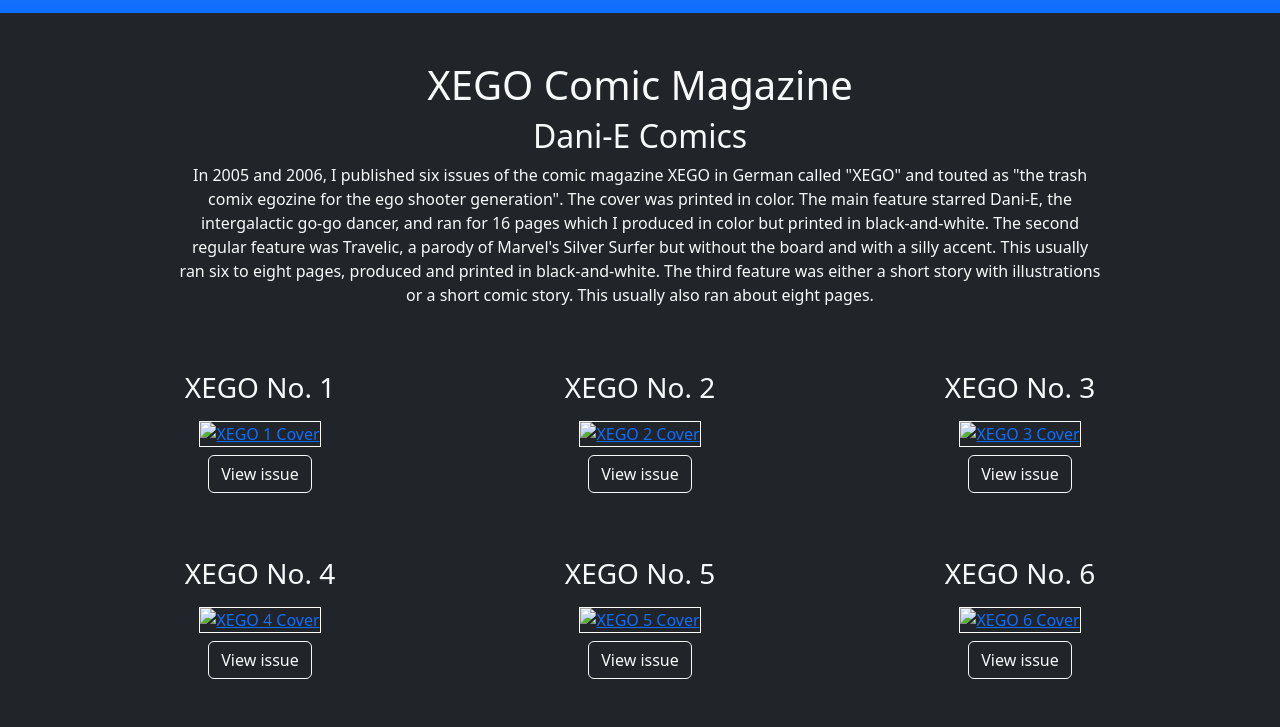
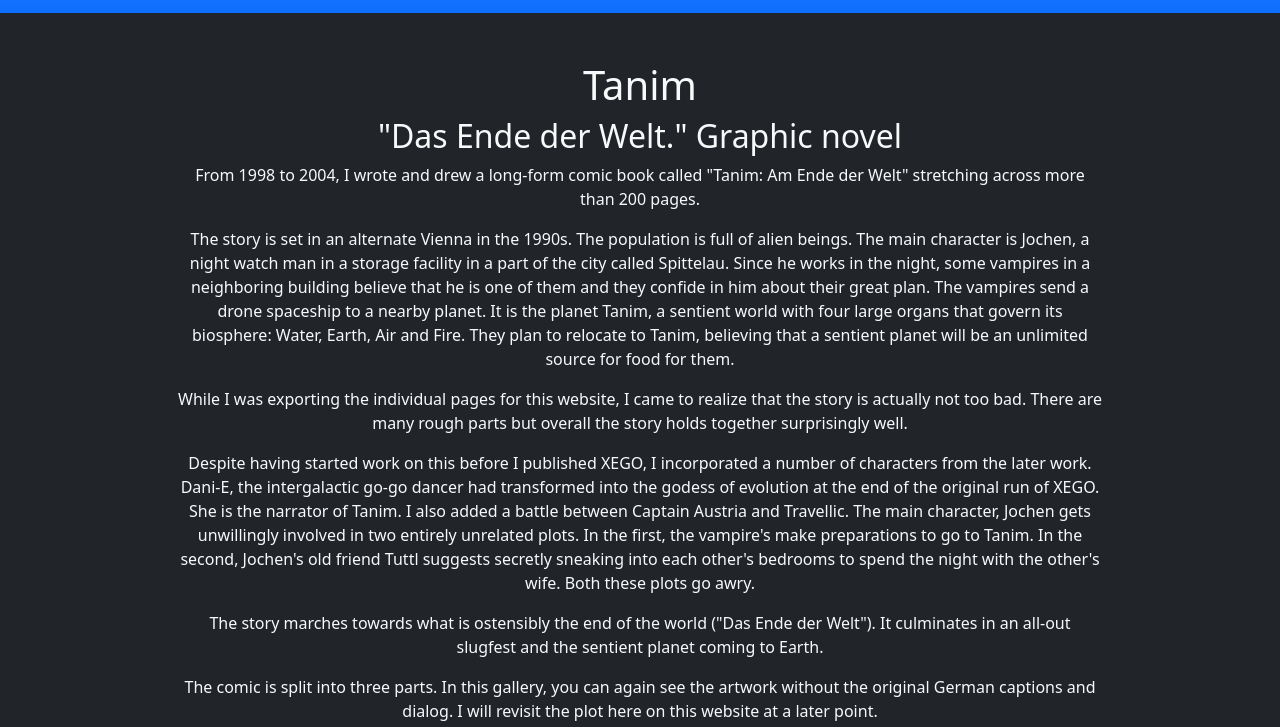
Before and after one commit to mbalabanov/project-tanim, a plain HTML site: page index.html in a window 1280 px wide. Shown: the part 73-800 px from the top of the page. Drawn offline with Linux system fonts and the light colour scheme.

Commit message:
Adds description to index

```diff
--- a/index.html
+++ b/index.html
@@ -1,5 +1,6 @@
 <!DOCTYPE html>
 <html lang="en">
+
 <head>
   <meta charset="UTF-8" />
   <meta http-equiv="X-UA-Compatible" content="IE=edge" />
@@ -9,13 +10,9 @@
 </head>
 
 <body class="bg-dark text-light">
-    <nav
-      class="d-flex flex-wrap justify-content-center p-3 bg-primary bg-gradient text-light"
-    >
-      <a
-        href="https://marincomics.com"
-        class="d-flex align-items-center mb-md-1 me-md-auto text-dark text-decoration-none"
-      >
+  <nav class="d-flex flex-wrap justify-content-center p-3 bg-primary bg-gradient text-light">
+    <a href="https://marincomics.com"
+      class="d-flex align-items-center mb-md-1 me-md-auto text-dark text-decoration-none">
       <img
           src="https://marincomics.com/img/marincomics-logo.png"
           alt="Marin Comics"
@@ -25,25 +22,13 @@
 
     <ul class="nav nav-pills me-4">
       <li class="nav-item">
-          <a
-            href="https://marincomics.com/index.html#projects"
-            class="nav-link link-light"
-            >Projects</a
-          >
+        <a href="https://marincomics.com/index.html#projects" class="nav-link link-light">Projects</a>
       </li>
       <li class="nav-item">
-          <a
-            href="https://marincomics.com/about.html"
-            class="nav-link link-light"
-            >About</a
-          >
+        <a href="https://marincomics.com/about.html" class="nav-link link-light">About</a>
       </li>
       <li class="nav-item">
-          <a
-            href="https://marincomics.com/contact.html"
-            class="nav-link link-light"
-            >Contact</a
-          >
+        <a href="https://marincomics.com/contact.html" class="nav-link link-light">Contact</a>
       </li>
     </ul>
   </nav>
@@ -51,102 +36,85 @@
   <main class="container">
     <div class="row">
       <div class="col-md-12 mt-5 text-center">
-          <h1>XEGO Comic Magazine</h1>
-          <h2>Dani-E Comics</h2>
-          <p class="px-5 mx-5">
-            In 2005 and 2006, I published six issues of the comic magazine XEGO
-            in German called "XEGO" and touted as "the trash comix egozine for
-            the ego shooter generation". The cover was printed in color. The
-            main feature starred Dani-E, the intergalactic go-go dancer, and ran
-            for 16 pages which I produced in color but printed in
-            black-and-white. The second regular feature was Travelic, a parody
-            of Marvel's Silver Surfer but without the board and with a silly
-            accent. This usually ran six to eight pages, produced and printed in
-            black-and-white. The third feature was either a short story with
-            illustrations or a short comic story. This usually also ran about
-            eight pages.
+        <h1>Tanim</h1>
+        <h2>"Das Ende der Welt." Graphic novel</h2>
+
+        <div class="px-5 mx-5">
+          <p>From 1998 to 2004, I wrote and drew a long-form comic book called "Tanim: Am Ende der Welt" stretching
+            across
+            more than 200 pages.</p>
+
+          <p>The story is set in an alternate Vienna in the 1990s. The population is full of alien
+            beings. The main character is Jochen, a night watch man in a storage facility in a part of the city called
+            Spittelau. Since he works in the night, some vampires in a neighboring building believe that he is one of
+            them
+            and they confide in him about their great plan. The vampires send a drone spaceship to a nearby planet. It
+            is
+            the planet Tanim, a sentient world with four large organs that govern its biosphere: Water, Earth, Air and
+            Fire. They plan to relocate to Tanim, believing that a sentient planet will be an unlimited source for food
+            for them.</p>
+
+          <p>While I was exporting the individual pages for this website, I came to realize that the
+            story is actually not too bad. There are many rough parts but overall the story holds together surprisingly
+            well.</p>
+
+          <p>Despite having started work on this before I published XEGO, I incorporated a number of
+            characters from the later work. Dani-E, the intergalactic go-go dancer had transformed into the godess of
+            evolution at the end of the original run of XEGO. She is the narrator of Tanim. I also added a battle
+            between
+            Captain Austria and Travellic. The main character, Jochen gets unwillingly involved in two entirely
+            unrelated
+            plots. In the first, the vampire's make preparations to go to Tanim. In the second, Jochen's old friend
+            Tuttl
+            suggests secretly sneaking into each other's bedrooms to spend the night with the other's wife. Both these
+            plots go awry.</p>
+
+          <p>The story marches towards what is ostensibly the end of the world ("Das Ende der Welt"). It culminates in an all-out slugfest and the sentient planet coming to Earth.</p>
+
+          <p>The comic is split into three parts. In this gallery, you can again see the artwork without
+            the original German captions and dialog. I will revisit the plot here on this website at a later point.</p>
           </p>
+        </div>
       </div>
     </div>
 
     <div class="row">
       <div class="col-md-4 mt-5 text-center">
-          <h3>XEGO No. 1</h3>
-          <a href="xego1.html"
-            ><img
+        <h3>Tanim Part 1</h3>
+        <a href="tanim1.html"><img
               src="img/xego/xego1/dani-e1-0.jpg"
-              alt="XEGO 1 Cover"
+              alt="Tanim 1 Splash Page"
               class="img-fluid border border-white m-2"
           /></a>
         <p>
-            <a class="btn btn-outline-light" href="xego1.html">View issue</a>
+          <a class="btn btn-outline-light" href="tanim1.html">View issue</a>
         </p>
       </div>
 
       <div class="col-md-4 mt-5 text-center">
-          <h3>XEGO No. 2</h3>
-          <a href="xego2.html"
-            ><img
+        <h3>Tanim Part 2</h3>
+        <a href="tanim2.html"><img
               src="img/xego/xego2/dani-e2-0.jpg"
-              alt="XEGO 2 Cover"
+              alt="Tanim 2 Splash Page"
               class="img-fluid border border-white m-2"
           /></a>
         <p>
-            <a class="btn btn-outline-light" href="xego2.html">View issue</a>
+          <a class="btn btn-outline-light" href="tanim2.html">View issue</a>
         </p>
       </div>
 
       <div class="col-md-4 mt-5 text-center">
-          <h3>XEGO No. 3</h3>
-          <a href="xego3.html"
-            ><img
+        <h3>Tanim Part 3</h3>
+        <a href="tanim3.html"><img
               src="img/xego/xego3/dani-e3-0.jpg"
-              alt="XEGO 3 Cover"
+              alt="Tanim 3 Splash Page"
               class="img-fluid border border-white m-2"
           /></a>
         <p>
-            <a class="btn btn-outline-light" href="xego3.html">View issue</a>
+          <a class="btn btn-outline-light" href="tanim3.html">View issue</a>
         </p>
       </div>
 
-        <div class="col-md-4 mt-5 text-center">
-          <h3>XEGO No. 4</h3>
-          <a href="xego4.html"
-            ><img
-              src="img/xego/xego4/dani-e4-0.jpg"
-              alt="XEGO 4 Cover"
-              class="img-fluid border border-white m-2"
-          /></a>
-          <p>
-            <a class="btn btn-outline-light" href="xego4.html">View issue</a>
-          </p>
-        </div>
-
-        <div class="col-md-4 mt-5 text-center">
-          <h3>XEGO No. 5</h3>
-          <a href="xego5.html"
-            ><img
-              src="img/xego/xego5/dani-e5-0.jpg"
-              alt="XEGO 5 Cover"
-              class="img-fluid border border-white m-2"
-          /></a>
-          <p>
-            <a class="btn btn-outline-light" href="xego5.html">View issue</a>
-          </p>
-        </div>
-
-        <div class="col-md-4 mt-5 text-center">
-          <h3>XEGO No. 6</h3>
-          <a href="xego6.html"
-            ><img
-              src="img/xego/xego6/dani-e6-0.jpg"
-              alt="XEGO 6 Cover"
-              class="img-fluid border border-white m-2"
-          /></a>
-          <p>
-            <a class="btn btn-outline-light" href="xego6.html">View issue</a>
-          </p>
-        </div>
     </div>
   </main>
 
@@ -163,4 +131,5 @@
   </footer>
   <script src="js/bootstrap.bundle.min.js"></script>
 </body>
+
 </html>
```
Also changed, not shown: tanim1.html (+32 -159 lines). Lines whose indentation alone changed are shown as unchanged.
